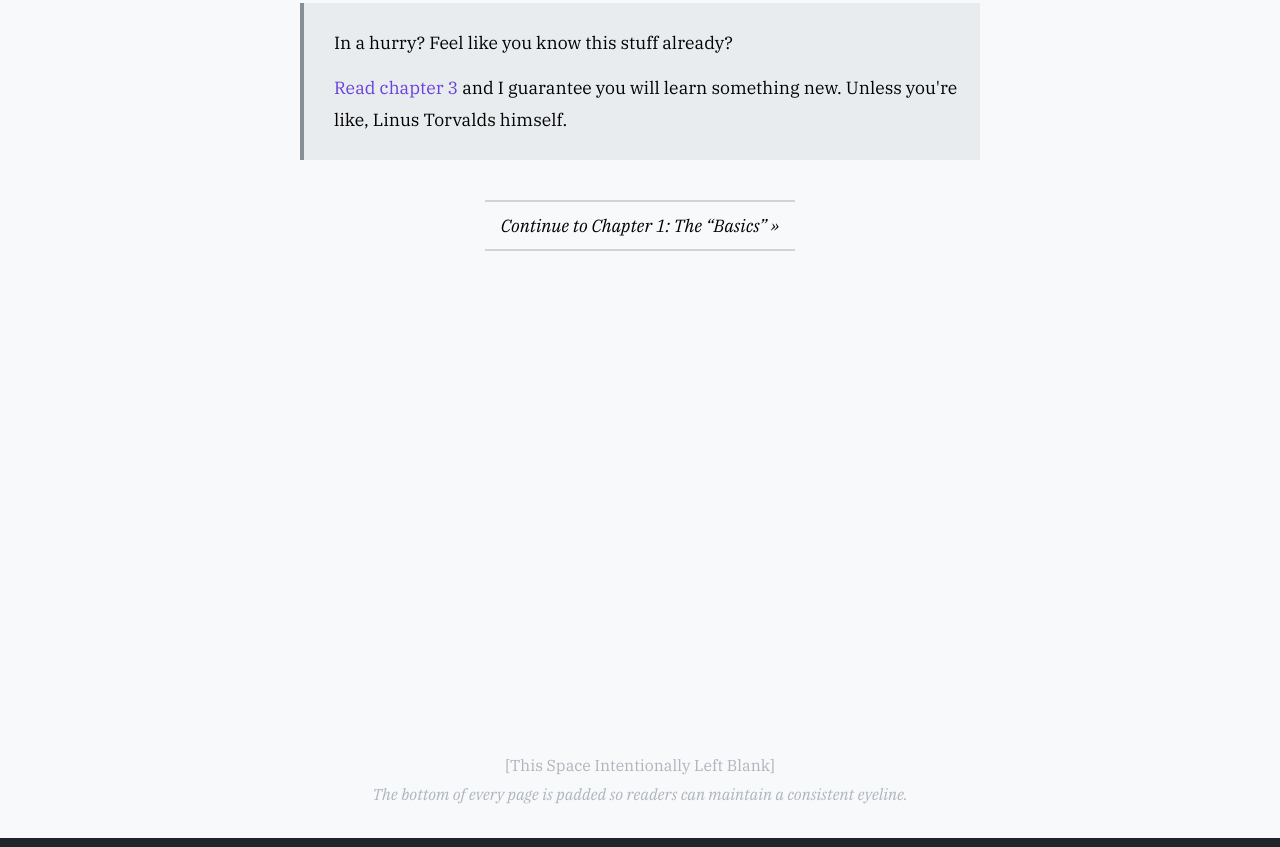
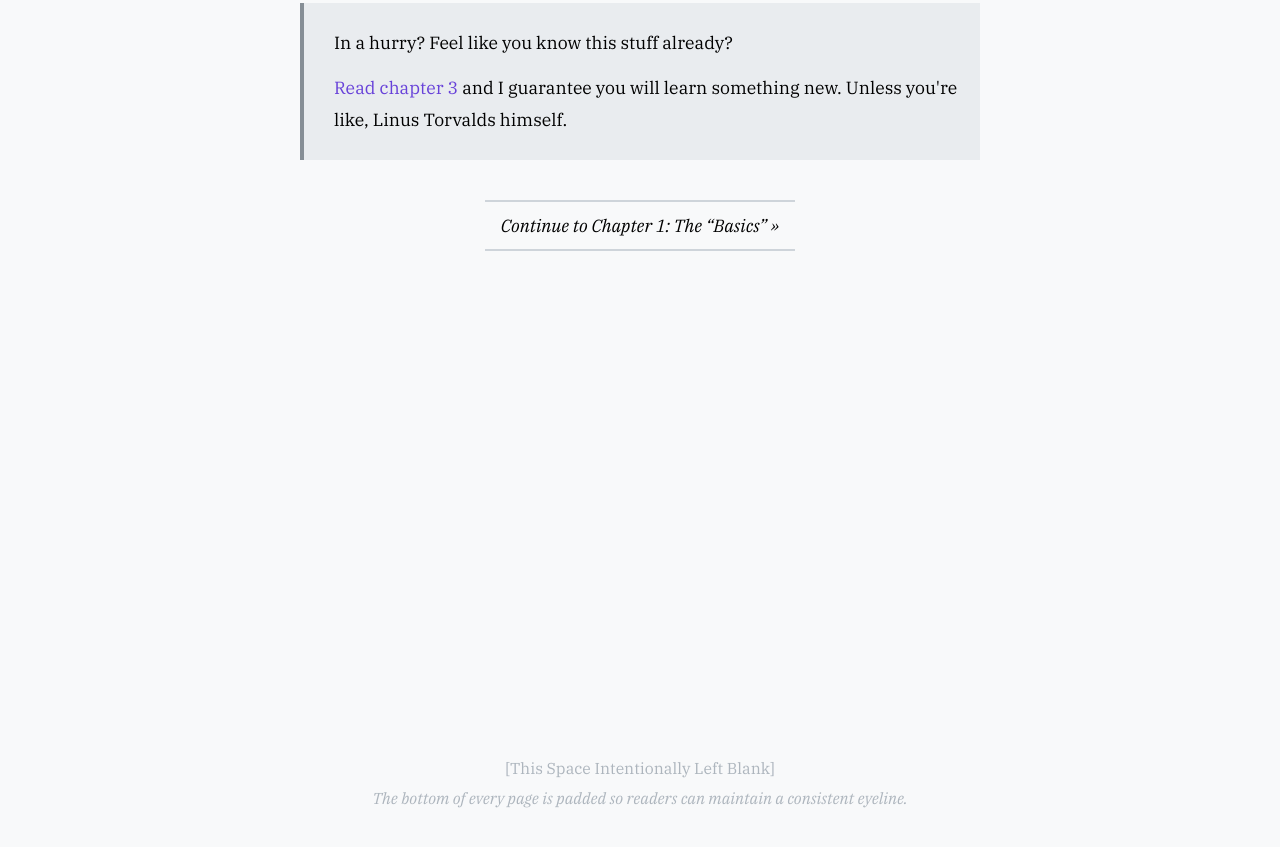
Before and after one commit to hackclub/putting-the-you-in-cpu, an Astro site: page / in a window 1280 px wide. Shown: the part 1226-2073 px from the top of the page. Built offline with nearby package versions, Linux system fonts and the light colour scheme; Astro itself is replaced by a stand-in of ours; some packages are replaced by stand-ins of ours; a web font is replaced by a local one.

Commit message:
Tweak intentionally left blank margin

```diff
--- a/src/styles/global.css
+++ b/src/styles/global.css
@@ -136,9 +136,10 @@ hr {
 	font-size: 0.9em;
 	text-align: center;
 	color: #adb5bd;
+	line-height: 1.5;
 
 	& p {
-		margin: 0;
+		margin: 6px 0;
 	}
 
 	& p:not(:first-child) {
```
